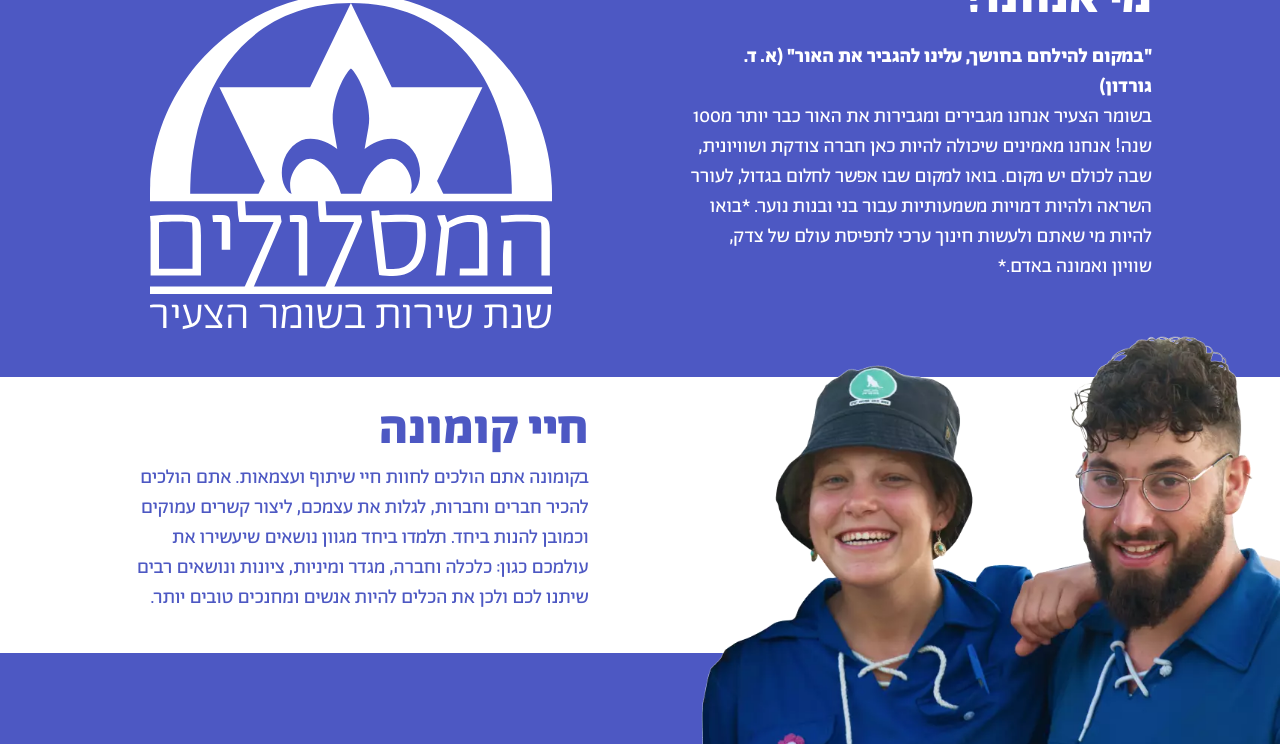
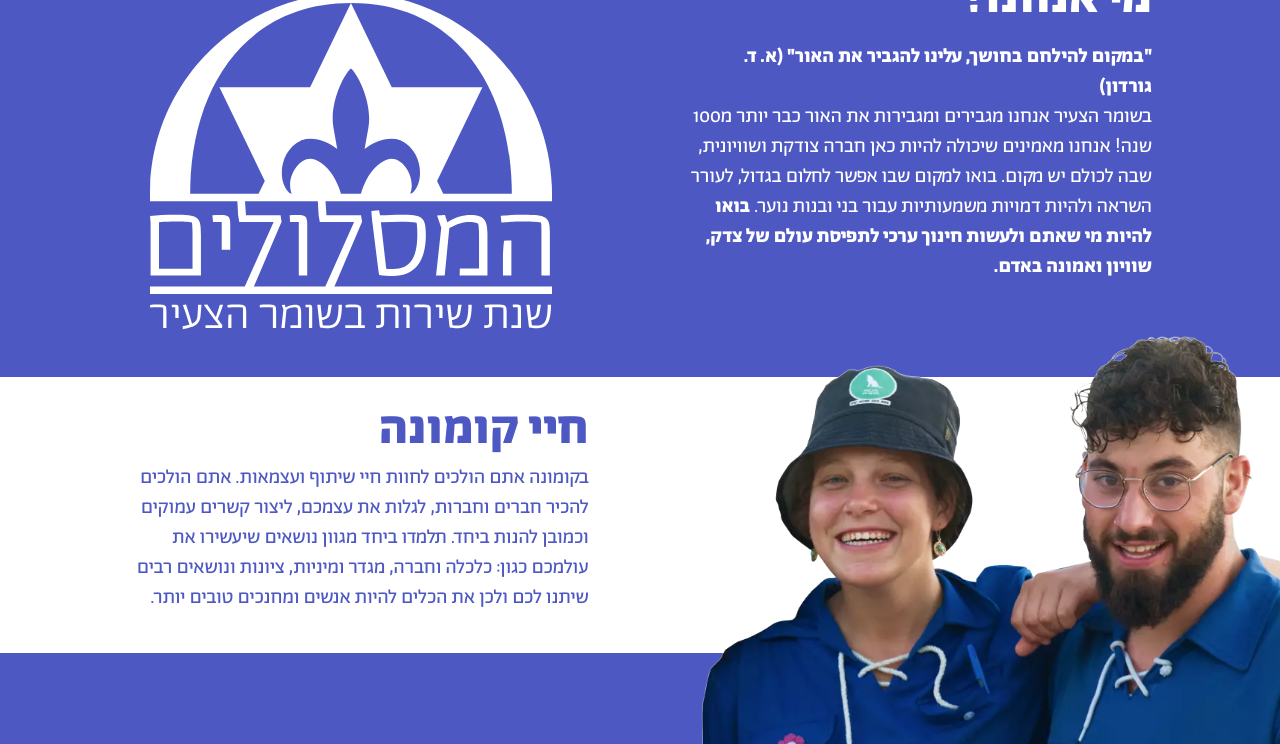
Before and after one commit to thecodecircle/maslulim, a Jekyll site: the page built from index.html, in a window 1280 px wide and 900 px high, scrolled down 618 px, cut to the strip 156-900 px from the top of the window. Built offline with Jekyll 4.4.1, drawn with Linux system fonts in a browser that asks for light colours.

```diff
--- a/_includes/about.html
+++ b/_includes/about.html
@@ -5,7 +5,7 @@
 				"במקום להילחם בחושך, עלינו להגביר את האור" (א. ד. גורדון)
 			</strong><br>
 			בשומר הצעיר אנחנו מגבירים ומגבירות את האור כבר יותר מ100 שנה! אנחנו מאמינים שיכולה להיות כאן חברה צודקת ושוויונית, שבה לכולם יש מקום. בואו למקום שבו אפשר לחלום בגדול, לעורר השראה ולהיות דמויות משמעותיות עבור בני ובנות נוער.
-*בואו להיות מי שאתם ולעשות חינוך ערכי לתפיסת עולם של צדק, שוויון ואמונה באדם.*
+<strong>בואו להיות מי שאתם ולעשות חינוך ערכי לתפיסת עולם של צדק, שוויון ואמונה באדם.</strong>
 		</p>
 		<hr>
 
```
